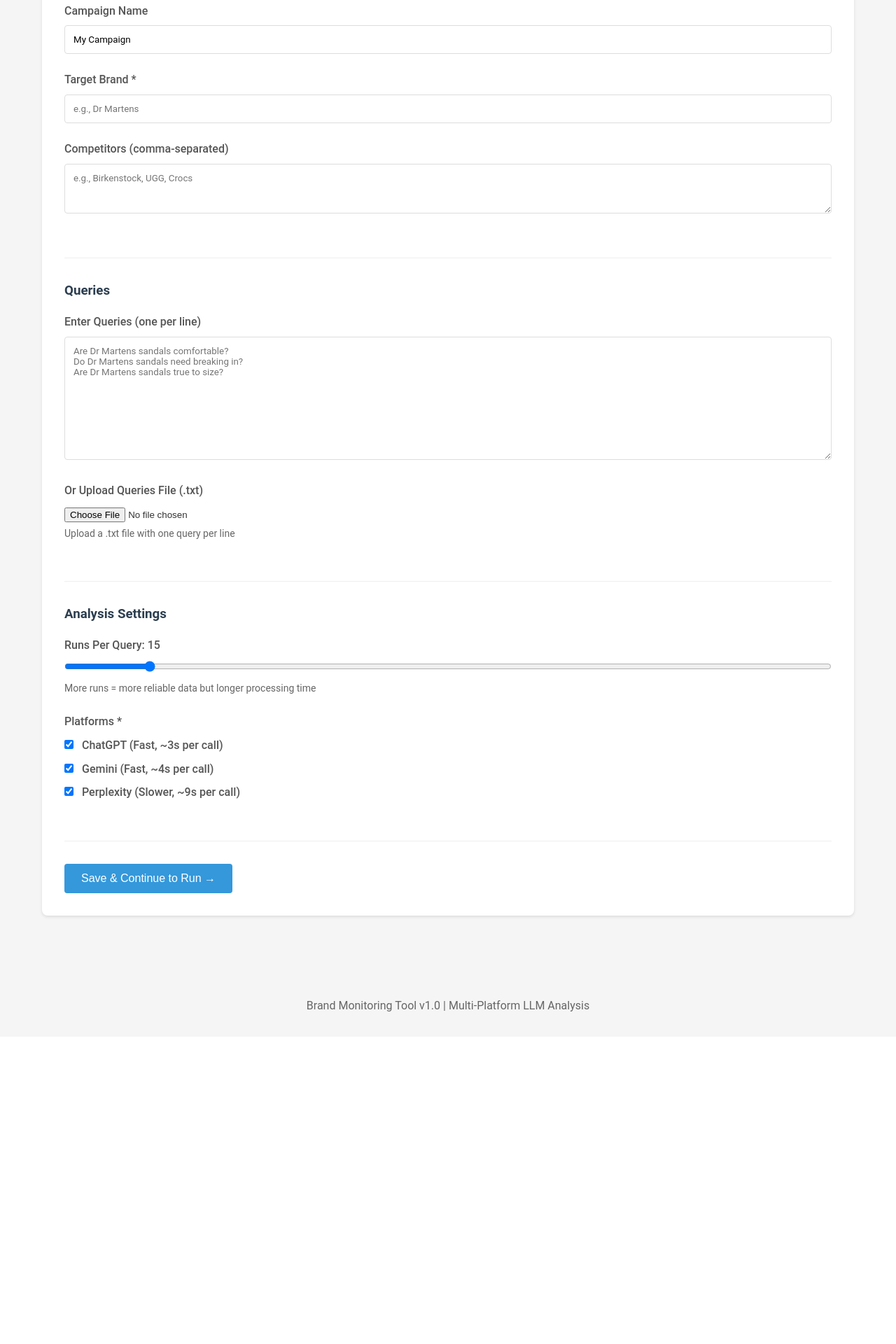
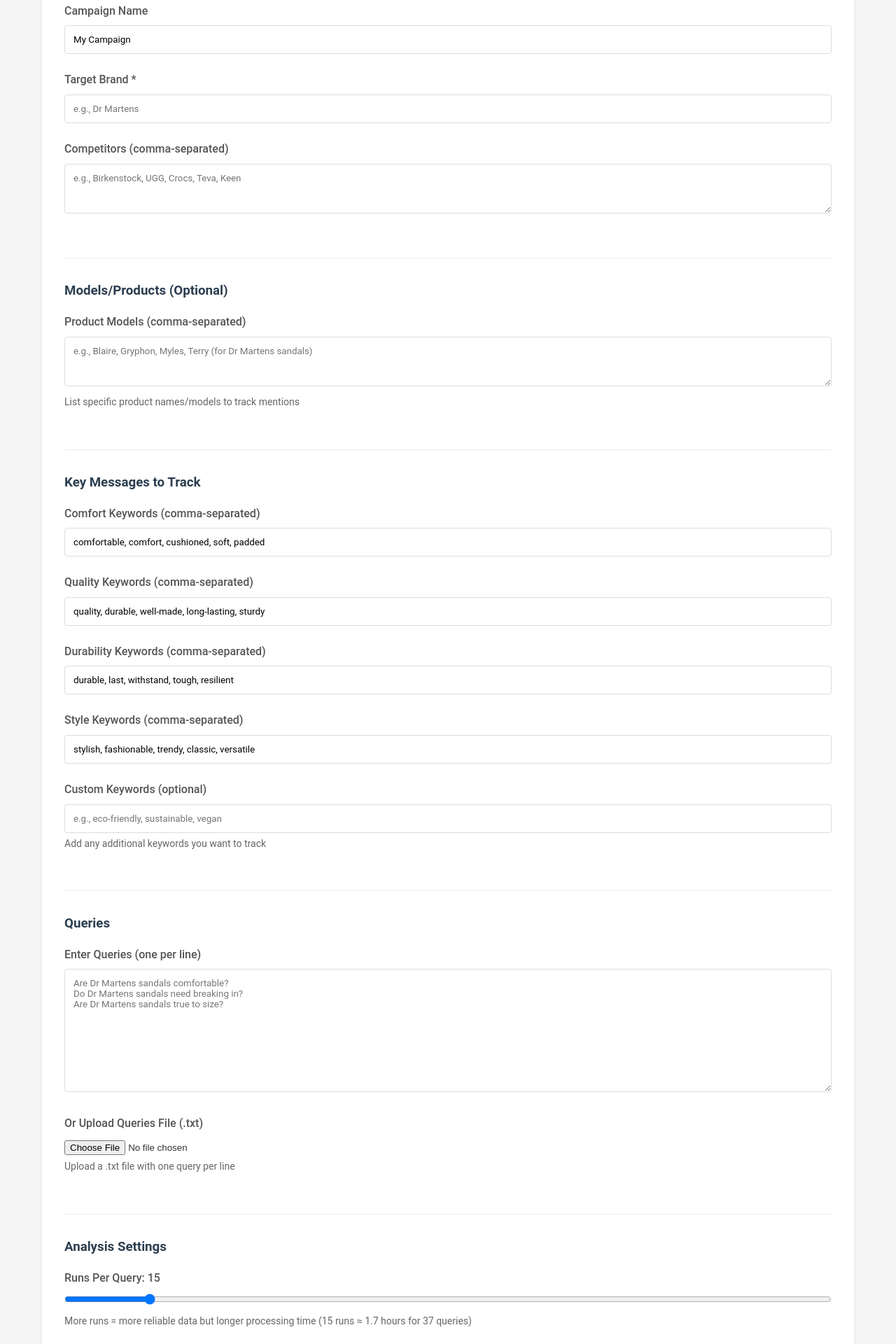
Before and after one commit to AranzalesO/third-city, a Flask app: page / in a window 1280 px wide. Shown: the part 324-2244 px from the top of the page at 70% size. Before the commit the page ends 1769 px from the top, so only its background shows below. Run offline with Flask 3, Linux system fonts and the light colour scheme.

Commit message:
Add models and keywords configuration fields

```diff
--- a/requirements.txt
+++ b/requirements.txt
@@ -6,3 +6,4 @@ python-dotenv==1.0.0
 flask==3.0.0
 flask-cors==4.0.0
 gunicorn==21.2.0
+werkzeug==3.0.1
--- a/src/web_app.py
+++ b/src/web_app.py
@@ -84,19 +84,45 @@ def index():
 def configure():
     """Save configuration and redirect to run page"""
     try:
+        # Get form data
         campaign_name = request.form.get('campaign_name', 'Brand Campaign')
         target_brand = request.form.get('target_brand')
         competitors = request.form.get('competitors', '').split(',')
         competitors = [c.strip() for c in competitors if c.strip()]
 
+        # Get models
+        models_input = request.form.get('models', '').split(',')
+        models = [m.strip() for m in models_input if m.strip()]
+
+        # Get keywords
+        keywords = {}
+
+        comfort_kw = request.form.get('keywords_comfort', '').split(',')
+        keywords['comfort'] = [k.strip() for k in comfort_kw if k.strip()]
+
+        quality_kw = request.form.get('keywords_quality', '').split(',')
+        keywords['quality'] = [k.strip() for k in quality_kw if k.strip()]
+
+        durability_kw = request.form.get('keywords_durability', '').split(',')
+        keywords['durability'] = [k.strip() for k in durability_kw if k.strip()]
+
+        style_kw = request.form.get('keywords_style', '').split(',')
+        keywords['style'] = [k.strip() for k in style_kw if k.strip()]
+
+        custom_kw = request.form.get('keywords_custom', '').split(',')
+        if any(custom_kw):
+            keywords['custom'] = [k.strip() for k in custom_kw if k.strip()]
+
         runs_per_query = int(request.form.get('runs_per_query', 15))
 
+        # Get platform selections
         platforms = {
             'chatgpt': 'chatgpt' in request.form.getlist('platforms'),
             'gemini': 'gemini' in request.form.getlist('platforms'),
             'perplexity': 'perplexity' in request.form.getlist('platforms')
         }
 
+        # Get queries from text area or file
         queries_text = request.form.get('queries_text', '').strip()
         queries_file = request.files.get('queries_file')
 
@@ -112,6 +138,7 @@ def configure():
             with open(filepath, 'r', encoding='utf-8') as f:
                 queries = [line.strip() for line in f.readlines() if line.strip()]
 
+        # Validation
         if not queries:
             flash('Please provide queries either in the text area or upload a file', 'error')
             return redirect(url_for('index'))
@@ -124,34 +151,32 @@ def configure():
             flash('Please select at least one platform', 'error')
             return redirect(url_for('index'))
 
+        # Create config
         config_data = {
             'campaign_name': campaign_name,
             'target_brand': target_brand,
             'competitors': competitors,
             'brand_aliases': {},
-            'models': {},
-            'keywords': {
-                'comfort': ['comfortable', 'comfort', 'cushioned', 'soft', 'padded'],
-                'quality': ['quality', 'durable', 'well-made', 'long-lasting', 'sturdy'],
-                'durability': ['durable', 'last', 'withstand', 'tough', 'resilient'],
-                'style': ['stylish', 'fashionable', 'trendy', 'classic', 'versatile']
-            },
+            'models': models,  # Now includes user input
+            'keywords': keywords,  # Now includes user input
             'queries': queries,
             'runs_per_query': runs_per_query,
             'platforms': platforms,
             'system_prompt': 'Answer as a UK consumer searching online. Keep answers factual and neutral.'
         }
 
+        # Save config to correct location
         config_file = os.path.join(CONFIG_FOLDER, 'config.json')
         with open(config_file, 'w') as f:
             json.dump(config_data, f, indent=2)
 
-        flash(f'Configuration saved! Ready to analyze {len(queries)} queries', 'success')
+        flash(f'Configuration saved! Ready to analyze {len(queries)} queries across {sum(platforms.values())} platforms', 'success')
         return redirect(url_for('run'))
 
     except Exception as e:
         flash(f'Error saving configuration: {str(e)}', 'error')
         return redirect(url_for('index'))
+
 
 
 @app.route('/run')
--- a/templates/index.html
+++ b/templates/index.html
@@ -29,7 +29,57 @@
         <div class="form-group">
             <label for="competitors">Competitors (comma-separated)</label>
             <textarea id="competitors" name="competitors" rows="3"
-                      placeholder="e.g., Birkenstock, UGG, Crocs">{{ config.competitors }}</textarea>
+                      placeholder="e.g., Birkenstock, UGG, Crocs, Teva, Keen">{{ config.competitors }}</textarea>
+        </div>
+    </div>
+
+    <div class="form-section">
+        <h3>Models/Products (Optional)</h3>
+
+        <div class="form-group">
+            <label for="models">Product Models (comma-separated)</label>
+            <textarea id="models" name="models" rows="3"
+                      placeholder="e.g., Blaire, Gryphon, Myles, Terry (for Dr Martens sandals)"></textarea>
+            <small>List specific product names/models to track mentions</small>
+        </div>
+    </div>
+
+    <div class="form-section">
+        <h3>Key Messages to Track</h3>
+
+        <div class="form-group">
+            <label for="keywords_comfort">Comfort Keywords (comma-separated)</label>
+            <input type="text" id="keywords_comfort" name="keywords_comfort"
+                   placeholder="e.g., comfortable, cushioned, soft, padded"
+                   value="comfortable, comfort, cushioned, soft, padded">
+        </div>
+
+        <div class="form-group">
+            <label for="keywords_quality">Quality Keywords (comma-separated)</label>
+            <input type="text" id="keywords_quality" name="keywords_quality"
+                   placeholder="e.g., quality, durable, well-made"
+                   value="quality, durable, well-made, long-lasting, sturdy">
+        </div>
+
+        <div class="form-group">
+            <label for="keywords_durability">Durability Keywords (comma-separated)</label>
+            <input type="text" id="keywords_durability" name="keywords_durability"
+                   placeholder="e.g., durable, last, withstand"
+                   value="durable, last, withstand, tough, resilient">
+        </div>
+
+        <div class="form-group">
+            <label for="keywords_style">Style Keywords (comma-separated)</label>
+            <input type="text" id="keywords_style" name="keywords_style"
+                   placeholder="e.g., stylish, fashionable, trendy"
+                   value="stylish, fashionable, trendy, classic, versatile">
+        </div>
+
+        <div class="form-group">
+            <label for="keywords_custom">Custom Keywords (optional)</label>
+            <input type="text" id="keywords_custom" name="keywords_custom"
+                   placeholder="e.g., eco-friendly, sustainable, vegan">
+            <small>Add any additional keywords you want to track</small>
         </div>
     </div>
 
@@ -56,7 +106,7 @@
             <label for="runs_per_query">Runs Per Query: <span id="runs_value">{{ config.runs_per_query }}</span></label>
             <input type="range" id="runs_per_query" name="runs_per_query"
                    min="5" max="100" value="{{ config.runs_per_query }}" step="5">
-            <small>More runs = more reliable data but longer processing time</small>
+            <small>More runs = more reliable data but longer processing time (15 runs ≈ 1.7 hours for 37 queries)</small>
         </div>
 
         <div class="form-group">
```
